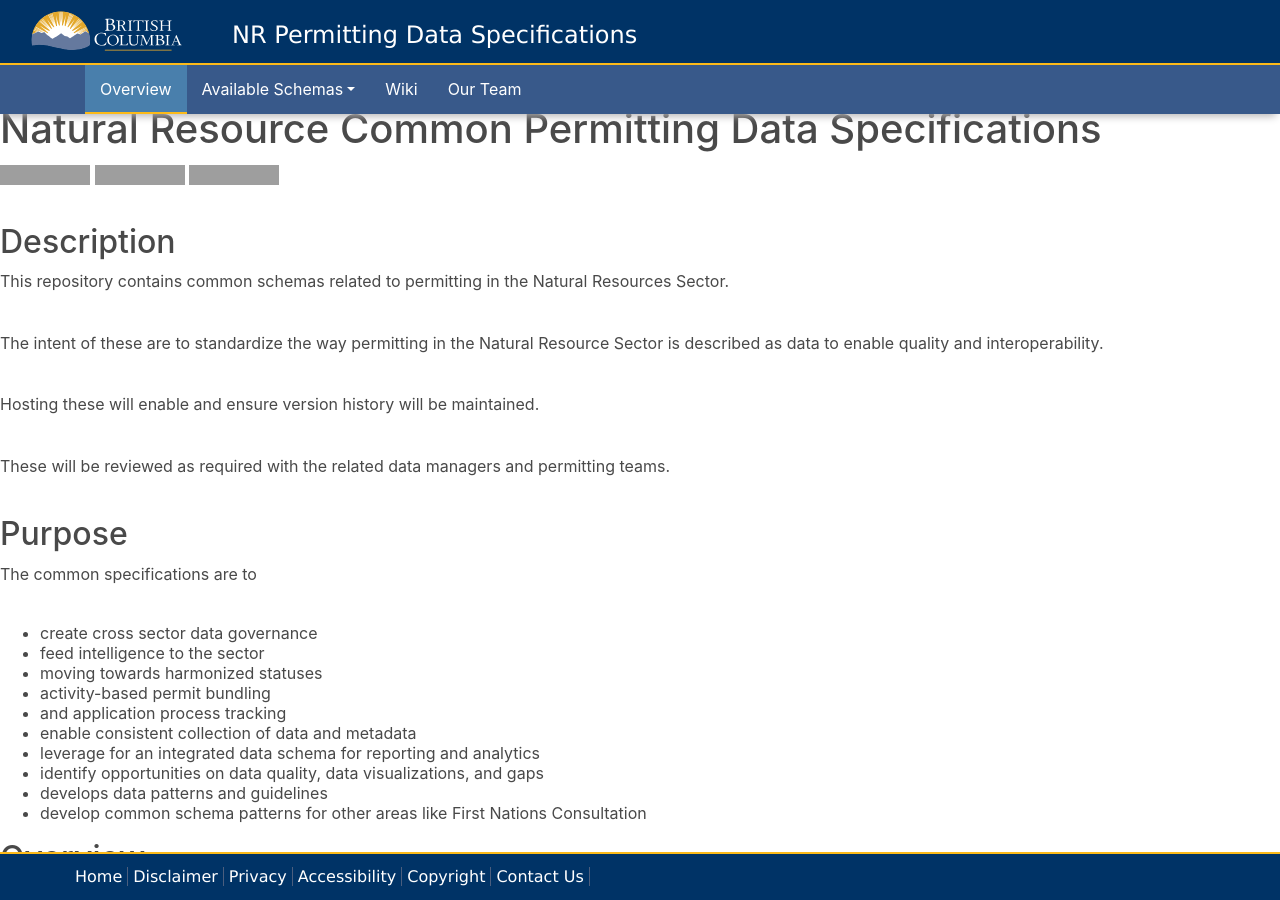
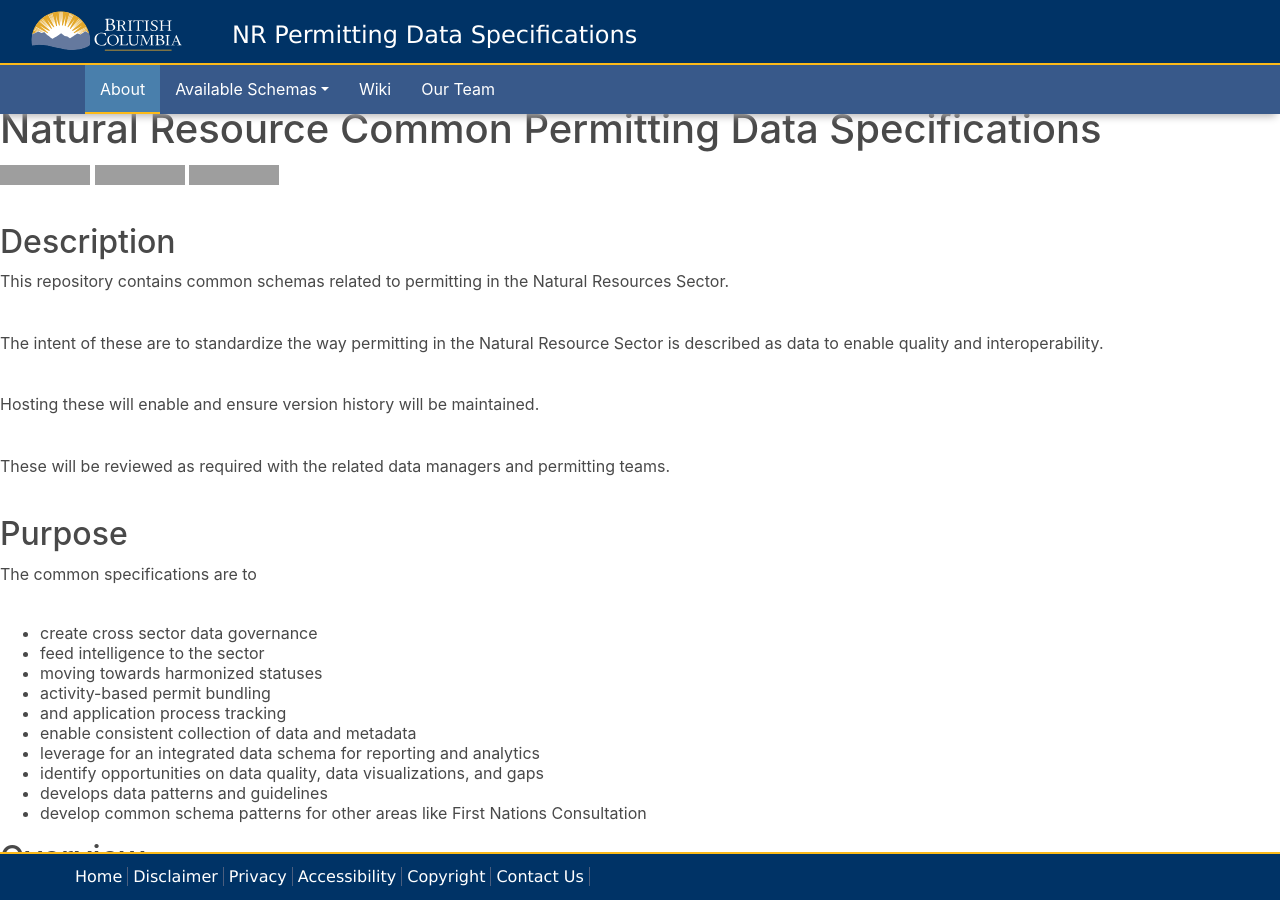
Before and after one commit to bcgov/nr-permitting-data-spec, a Jekyll site: the page built from index.md, in a window 1280 px wide and 900 px high. Built offline with Jekyll 4.4.1, drawn with Linux system fonts in a browser that asks for light colours; nearby versions of some CDN libraries; our own code applies the rules of GitHub Pages for plain Markdown files; grey boxes are pictures that could not be loaded.

Commit message:
Update navigation.html

```diff
--- a/_includes/navigation.html
+++ b/_includes/navigation.html
@@ -3,7 +3,7 @@
 <nav class="navigation-main" id="navbar">
   <div class="container">
     <ul>
-      <li class="{% if page.url == '/' %}active{% endif %}"><a href='{{ site.baseurl }}/'>Overview</a></li>
+      <li class="{% if page.url == '/' %}active{% endif %}"><a href='{{ site.baseurl }}/'>About</a></li>
       <li class="nav-item dropdown {% if page.url contains '/Schemas/' %}active{% endif %}">
         <a class="nav-link dropdown-toggle" href="#" id="compDropdown" role="button" data-toggle="dropdown"
           aria-haspopup="true" aria-expanded="false">
```
